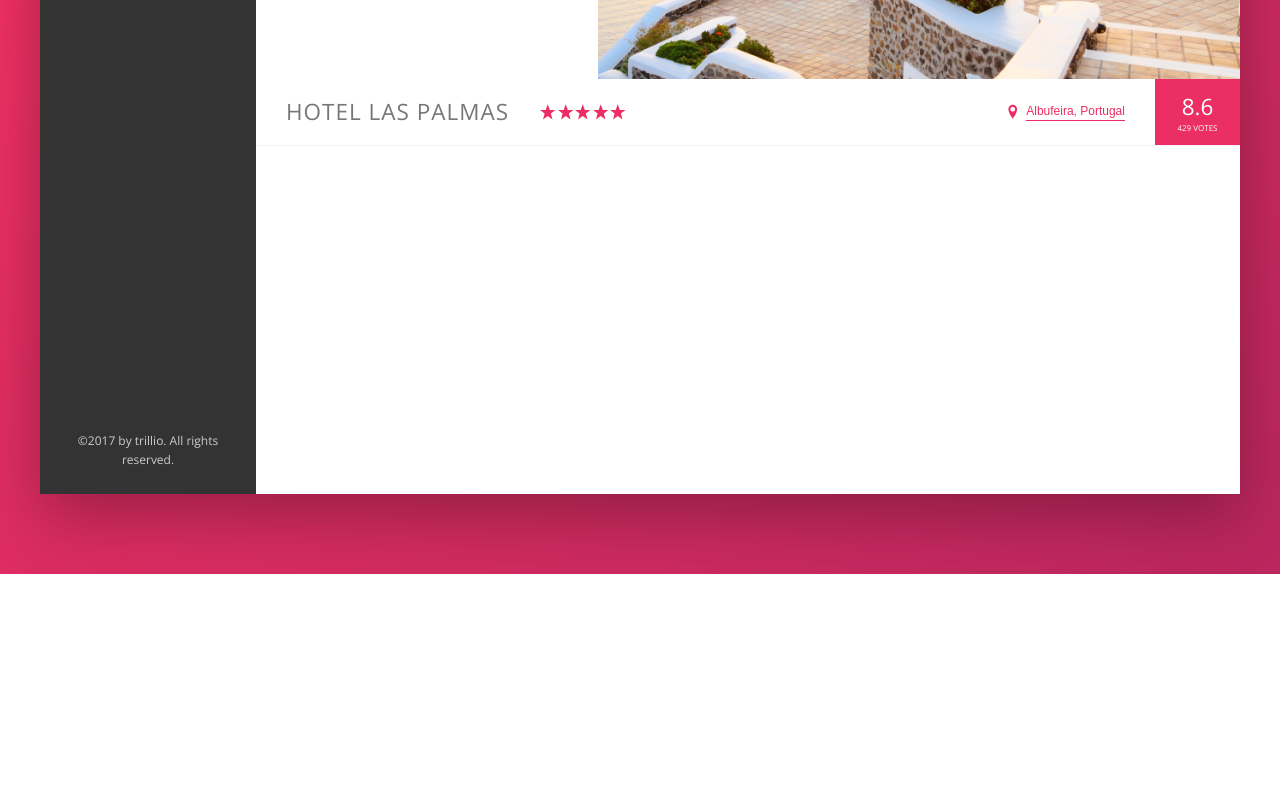
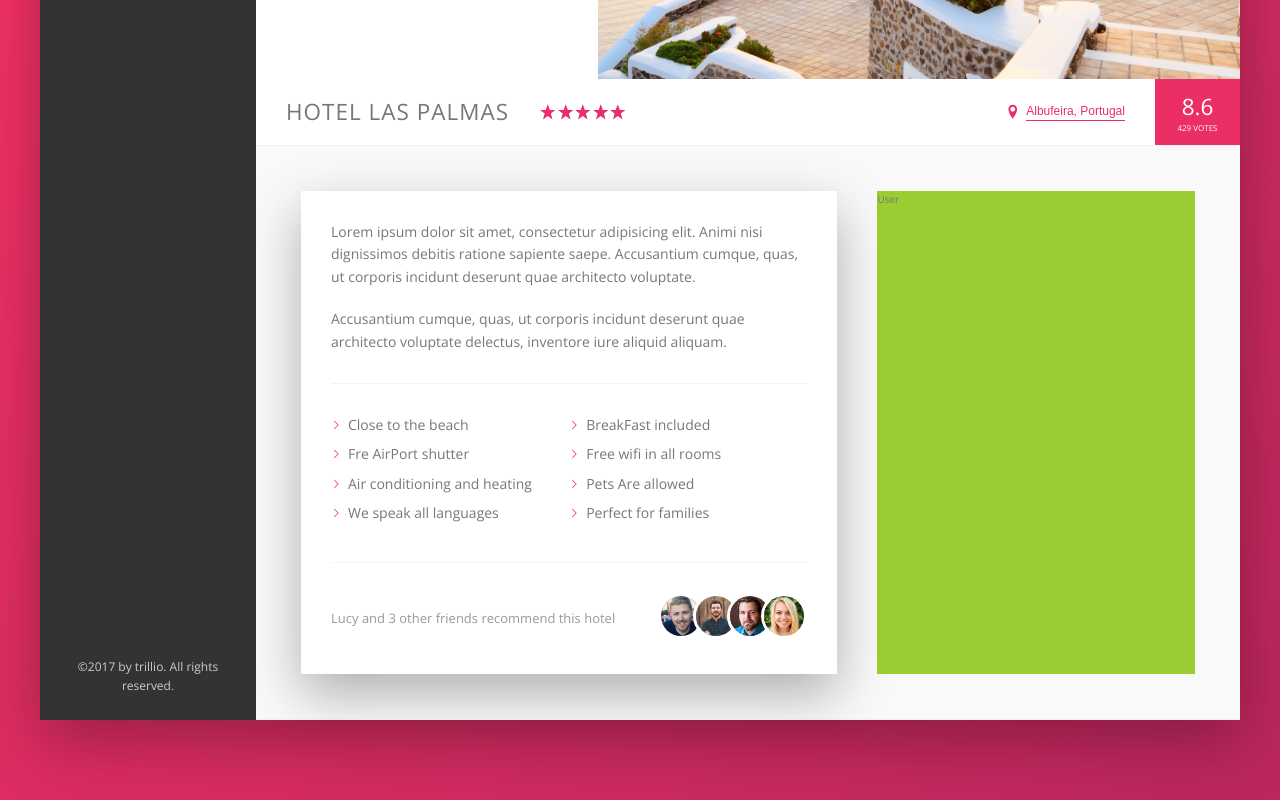
Before and after one commit to pipki11/Trillio, a website: page starter/index.html in a window 1280 px wide. Shown: the part 456-1256 px from the top of the page. Before the commit the page ends 1030 px from the top, so only its background shows below. Drawn offline with nearby package versions, Linux system fonts and the light colour scheme.

Commit message:
Here i finished description side and i learn some new feautes wish not forget xD and now i am moving on user side

```diff
--- a/starter/index.html
+++ b/starter/index.html
@@ -141,6 +141,62 @@
               <div class="overview__rating--count">429 votes</div>
             </div>
           </div>
+
+          <div class="detail">
+            <div class="description">
+              <p class="paragraph">
+                Lorem ipsum dolor sit amet, consectetur adipisicing elit. Animi
+                nisi dignissimos debitis ratione sapiente saepe. Accusantium
+                cumque, quas, ut corporis incidunt deserunt quae architecto
+                voluptate.
+              </p>
+              <p class="paragraph">
+                Accusantium cumque, quas, ut corporis incidunt deserunt quae
+                architecto voluptate delectus, inventore iure aliquid aliquam.
+              </p>
+
+              <ul class="list">
+                <li class="list__item">Close to the beach</li>
+                <li class="list__item">BreakFast included</li>
+                <li class="list__item">Fre AirPort shutter</li>
+                <li class="list__item">Free wifi in all rooms</li>
+                <li class="list__item">Air conditioning and heating</li>
+                <li class="list__item">Pets Are allowed</li>
+                <li class="list__item">We speak all languages</li>
+                <li class="list__item">Perfect for families</li>
+              </ul>
+
+              <div class="recommend">
+                <p class="recommend__count">
+                  Lucy and 3 other friends recommend this hotel
+                </p>
+                <div class="recommend__friends">
+                  <img
+                    src="img/user-3.jpg"
+                    alt="Friend1"
+                    class="recommend__photo"
+                  />
+                  <img
+                    src="img/user-4.jpg"
+                    alt="Friend2"
+                    class="recommend__photo"
+                  />
+                  <img
+                    src="img/user-5.jpg"
+                    alt="Friend3"
+                    class="recommend__photo"
+                  />
+                  <img
+                    src="img/user-6.jpg"
+                    alt="Friend4"
+                    class="recommend__photo"
+                  />
+                </div>
+              </div>
+            </div>
+
+            <div class="user-reviews">User</div>
+          </div>
         </main>
       </div>
     </div>
--- a/starter/sass/_base.scss
+++ b/starter/sass/_base.scss
@@ -13,6 +13,9 @@
   --color-grey-dark-3: #999;
 
   --shadow-dark: 0 2rem 6rem rgba(0, 0, 0, 0.3);
+  --shadow-light: 0 2rem 5rem rgb(0, 0, 0, 0.3);
+
+  --line: 1px solid var(--color-grey-light-2);
 }
 
 * {
--- a/starter/sass/_components.scss
+++ b/starter/sass/_components.scss
@@ -199,7 +199,7 @@
 
 .overview {
   display: flex;
-  border-bottom: 1px solid var(--color-grey-light-2);
+  border-bottom: var(--line);
   align-items: center;
 
   &__heading {
@@ -298,3 +298,75 @@
     box-shadow: none;
   }
 }
+
+/////////////////////////////////////////////////////////////////////////////////
+// paragraph
+
+.paragraph:not(:last-of-type) {
+  margin-bottom: 2rem;
+}
+
+/////////////////////////////////////////////////////////////////////////////////
+// List
+
+.list {
+  list-style: none;
+  margin: 3rem 0;
+  padding: 3rem 0;
+  border-top: var(--line);
+  border-bottom: var(--line);
+
+  display: flex;
+  flex-wrap: wrap;
+
+  &__item {
+    flex: 0 0 50%;
+    margin-bottom: 0.7rem;
+  }
+
+  &__item::before {
+    content: " ";
+    display: inline-block;
+    height: 1rem;
+    width: 1rem;
+    margin-right: 0.7rem;
+
+    // Older browser approach
+    // background-image: url(../img/chevron-thin-right.svg);
+    // background-size: cover;
+    // Newer browesers -- masks
+
+    background-color: var(--color-primary);
+    -webkit-mask-image: url(../img/chevron-thin-right.svg);
+    -webkit-mask-size: cover;
+    mask-size: cover;
+    cursor: pointer;
+  }
+}
+
+/////////////////////////////////////////////////////////////////////////////////
+// Recommend
+
+.recommend {
+  font-size: 1.3rem;
+  color: var(--color-grey-dark-3);
+
+  display: flex;
+  align-items: center;
+
+  &__count {
+    margin-right: auto;
+  }
+
+  &__photo {
+    box-sizing: content-box;
+    height: 4rem;
+    width: 4rem;
+    border-radius: 50%;
+    border: 3px solid #fff;
+
+    &:not(:last-child) {
+      margin-right: -1.5rem;
+    }
+  }
+}
--- a/starter/sass/_layout.scss
+++ b/starter/sass/_layout.scss
@@ -11,7 +11,7 @@
   font-size: 1.4rem;
   height: 7rem;
   background-color: #fff;
-  border-bottom: 1px solid var(--color-grey-light-2);
+  border-bottom: var(--line);
 
   display: flex;
   justify-content: space-between;
@@ -33,6 +33,28 @@
 
 .hotel-view {
   background-color: #fff;
-  height: 80rem;
+  // height: 80rem;
   flex: 1;
 }
+
+.detail {
+  display: flex;
+  padding: 4.5rem;
+  background-color: var(--color-grey-light-1);
+  border-bottom: var(--line);
+}
+
+.description {
+  font-size: 1.4rem;
+  background-color: orangered;
+  background-color: #fff;
+  box-shadow: var(--shadow-light);
+  padding: 3rem;
+  flex: 0 0 60%;
+  margin-right: 4rem;
+}
+
+.user-reviews {
+  background-color: yellowgreen;
+  flex: 1;
+}
```
Also changed, not shown: starter/sass/main.css, 1 other file.
